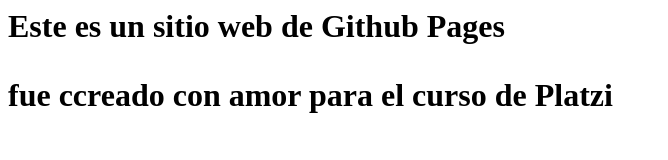
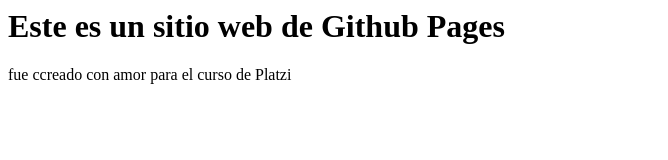
Before and after one commit to jhon5530/jhon5530, a plain HTML site: page index.html in a window 1280 px wide. Shown: the whole page, without its empty margins (0-668 px from the left). Drawn offline with Linux system fonts and the light colour scheme.

Commit message:
Update index.html

```diff
--- a/index.html
+++ b/index.html
@@ -1,2 +1,2 @@
-<h1> Este es un sitio web de Github Pages <h1/>
-   <p> fue ccreado con amor para el curso de Platzi </p>
+<h1> Este es un sitio web de Github Pages </h1>
+<p> fue ccreado con amor para el curso de Platzi </p>
```
